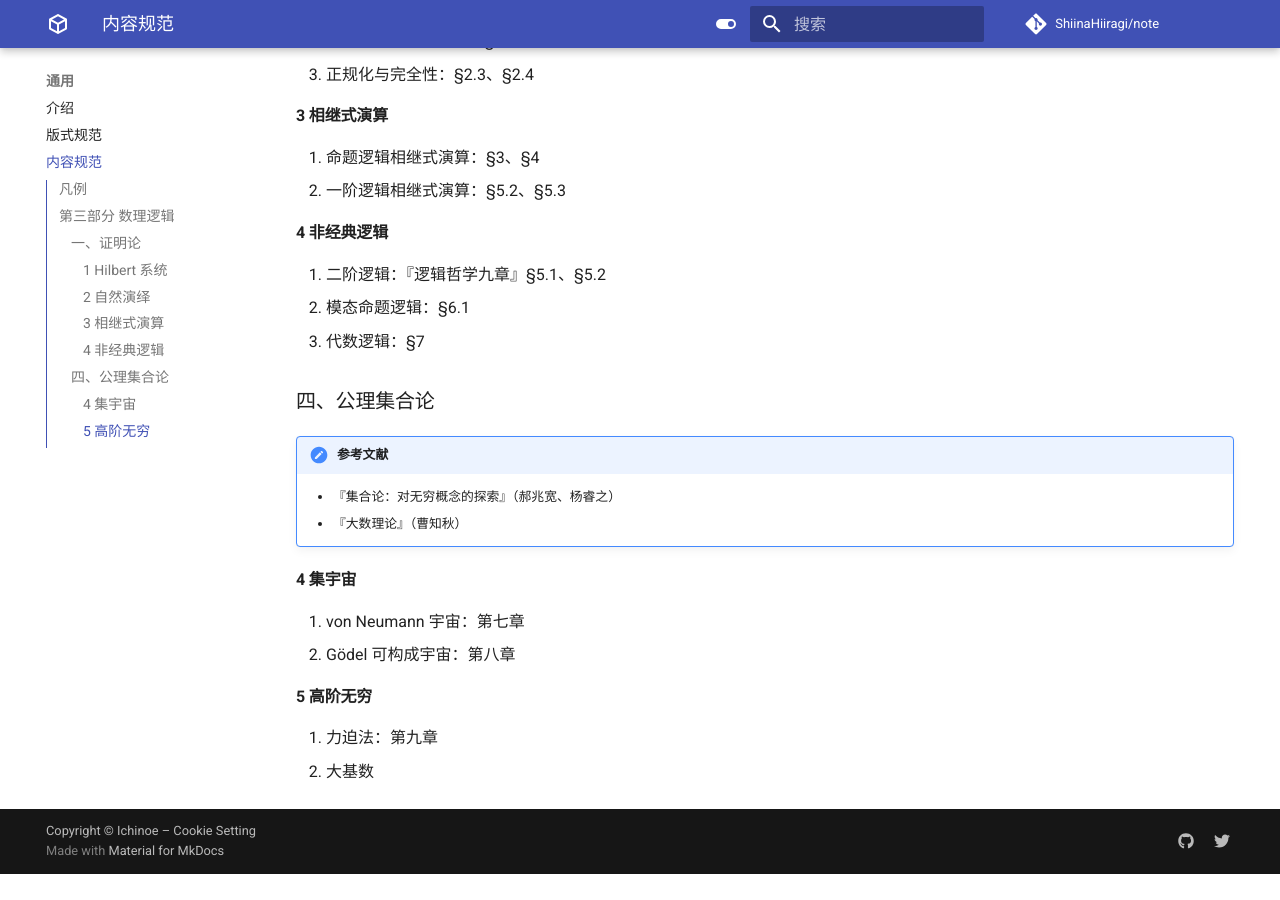
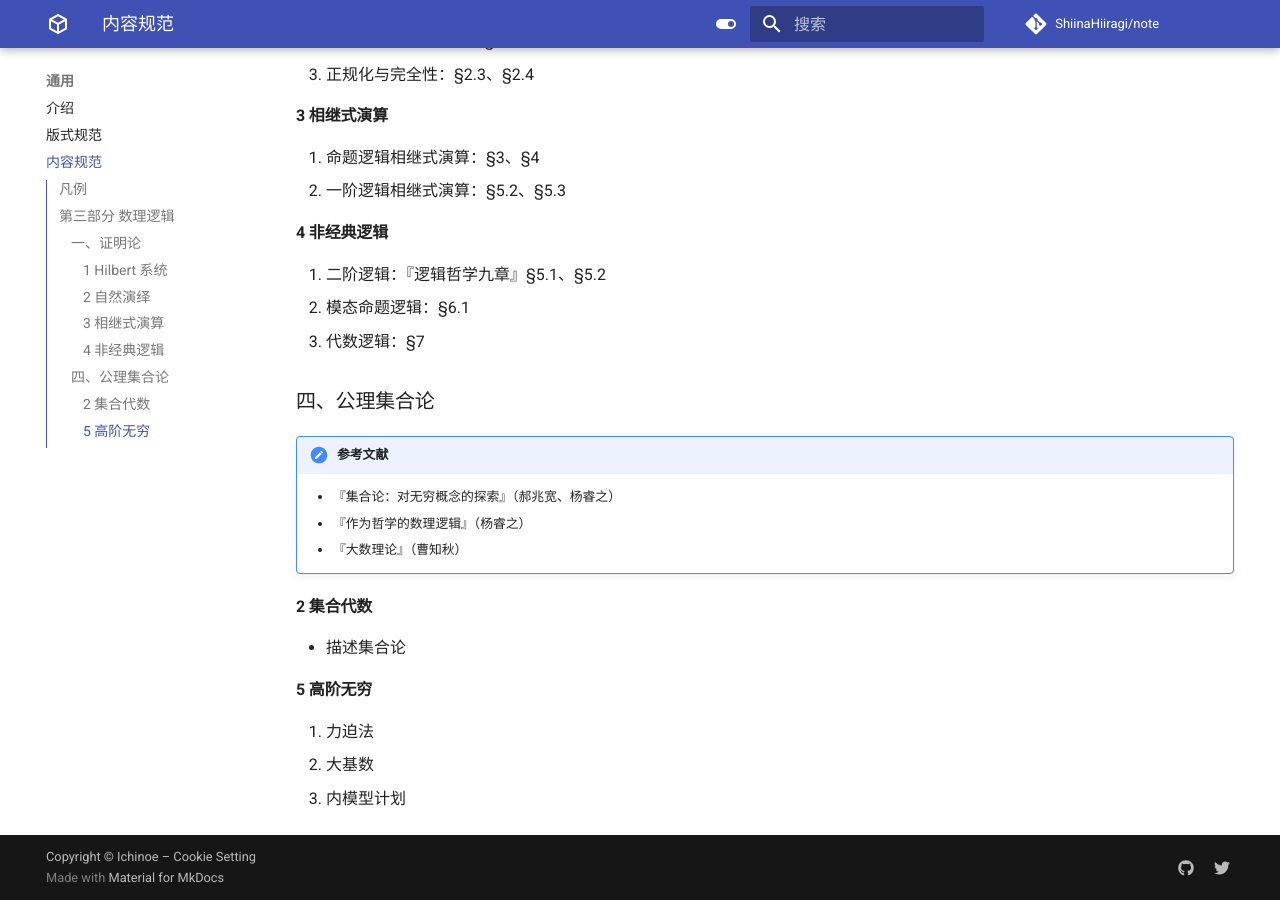
Before and after one commit to ShiinaHiiragi/note, an MkDocs documentation site: the page built from docs/intro/toc.md, in a window 1280 px wide and 900 px high, scrolled down 772 px. Built offline with MkDocs 1.6.1 and Material for MkDocs 9.7.7, drawn with Linux system fonts in a browser that asks for light colours; comment, search, counter and statistics services are not loaded; before the commit the page ends 1646 px from its top, so only the background shows below that.

Commit message:
change toc

```diff
--- a/docs/intro/toc.md
+++ b/docs/intro/toc.md
@@ -32,12 +32,13 @@
 
 !!! note "参考文献"
     - 『集合论：对无穷概念的探索』（郝兆宽、杨睿之）
+    - 『作为哲学的数理逻辑』（杨睿之）
     - 『大数理论』（曹知秋）
 
-#### 4 集宇宙
-1. von Neumann 宇宙：第七章
-2. Gödel 可构成宇宙：第八章
+#### 2 集合代数
+- 描述集合论
 
 #### 5 高阶无穷
-1. 力迫法：第九章
+1. 力迫法
 2. 大基数
+3. 内模型计划
```
Also changed, not shown: docs/index.md (+1 -1 lines).
